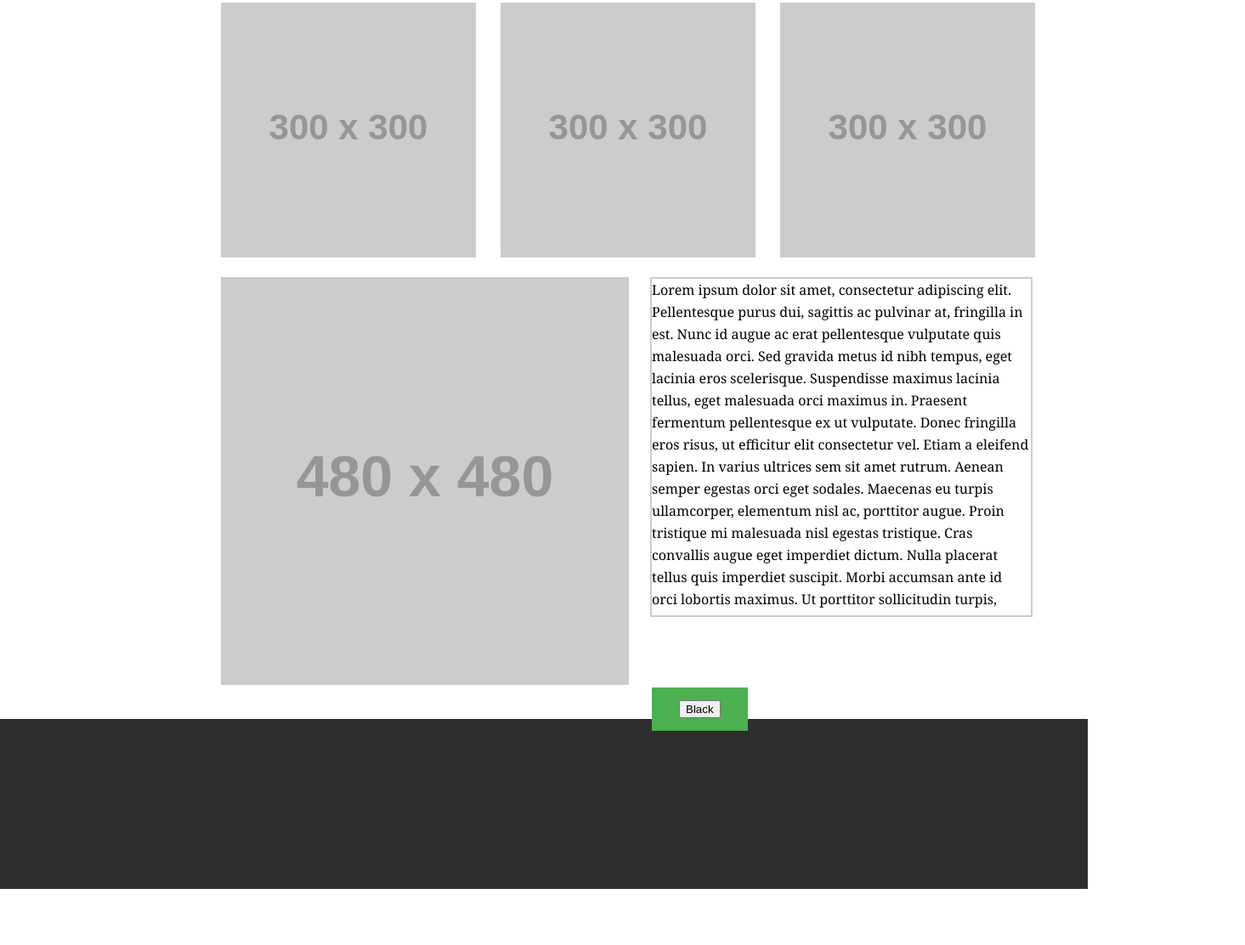
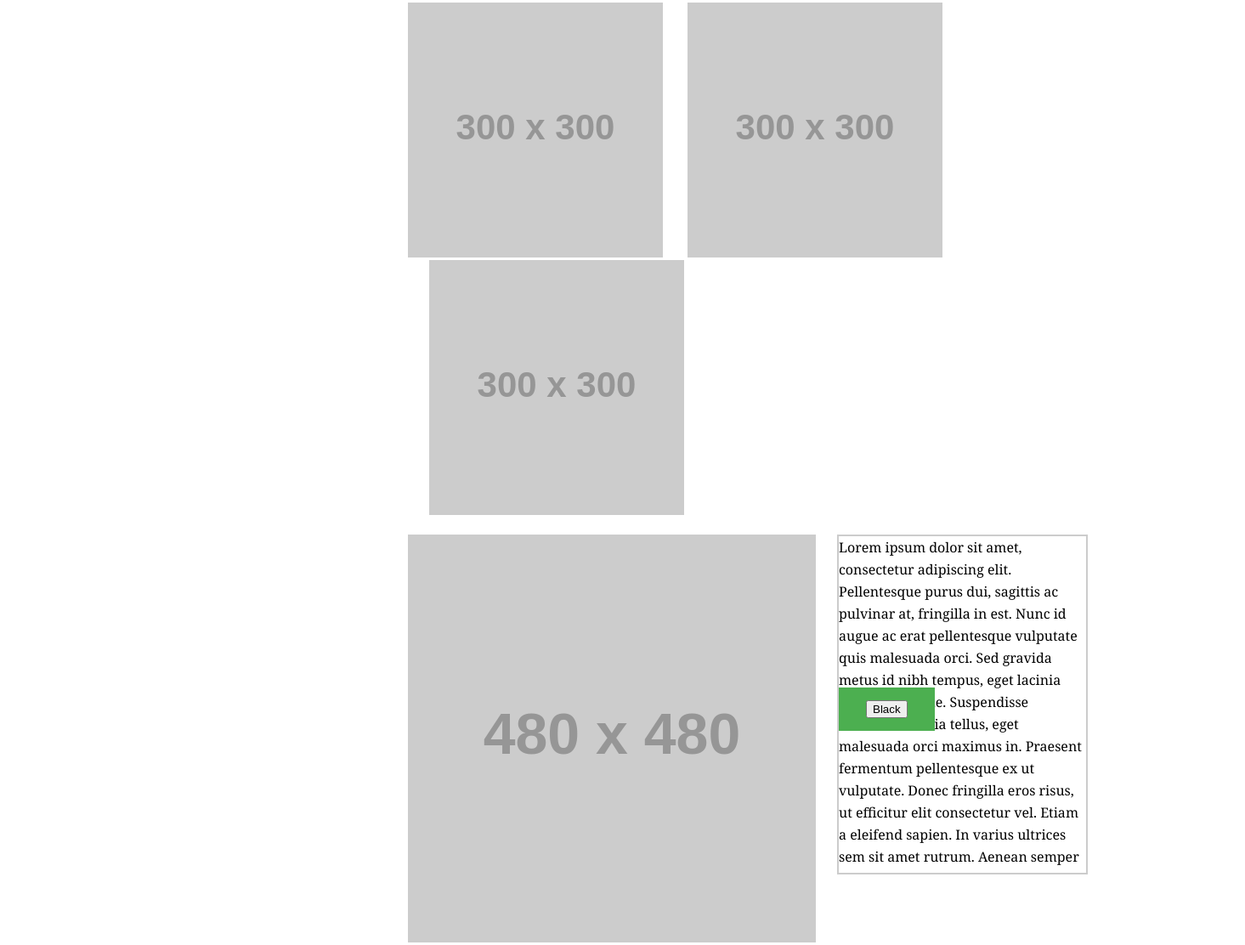
Before and after one commit to MuradAbuArqoub/lab08, a plain HTML site: page index.html in a window 1280 px wide. Shown: the part 650-1762 px from the top of the page at 85% size, 1465 px wide, since content can reach past the window. Before the commit the page ends 1696 px from the top, so only its background shows below. Drawn offline with Linux system fonts and the light colour scheme; placeholder pictures from the web are drawn by us.

Commit message:
fixed again

```diff
--- a/stylesheet/style.css
+++ b/stylesheet/style.css
@@ -19,7 +19,7 @@ header {
 .img{
    position: absolute;
     top: 6px;
-    left: 150px;
+    left: 350px;
 
 
 
@@ -62,12 +62,12 @@ a:active {
 
 section:nth-child(1){
     margin-top: 20px;
-    margin-left: 260px;
+    margin-left: 480px;
 }
 
 section:nth-child(2){
     margin-top: 20px;
-    margin-left: 260px;
+    margin-left: 480px;
 }
 img:nth-of-type(3){
     margin-left: 25px;
@@ -78,7 +78,7 @@ img:nth-of-type(1){
 
 section:nth-child(3){
     margin-top: 20px;
-    margin-left: 260px;
+    margin-left: 480px;
     display: flex;
     padding-bottom: 40px;
 }
@@ -98,7 +98,7 @@ div:nth-of-type(1){
     font-size: 16px;
     margin: 4px 2px;
     cursor: pointer;
-    left: 765px;
+    left: 985px;
     top: 1455px;
 
 
```
